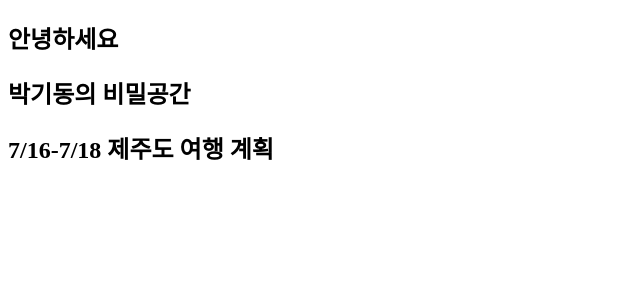
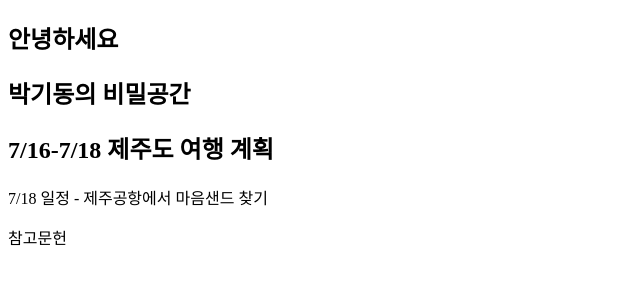
Before and after one commit to somsaetang/somsaetang.github.io, a plain HTML site: page index.html in a window 1280 px wide. Shown: the whole page, without its empty margins (0-640 px from the left). Drawn offline with Linux system fonts and the light colour scheme.

Commit message:
Update index.html

```diff
--- a/index.html
+++ b/index.html
@@ -15,6 +15,9 @@
   <h2> 안녕하세요 </h2>
   <h2> 박기동의 비밀공간 </h2>
   <h2> 7/16-7/18 제주도 여행 계획 </h2>
+  <p> 7/18 일정 - 제주공항에서 마음샌드 찾기</p>
+  <p> 참고문헌 </p>
+  <a href="https://www.airport.co.kr/jeju/index.do"> </a>
 </body>
 
 
```
